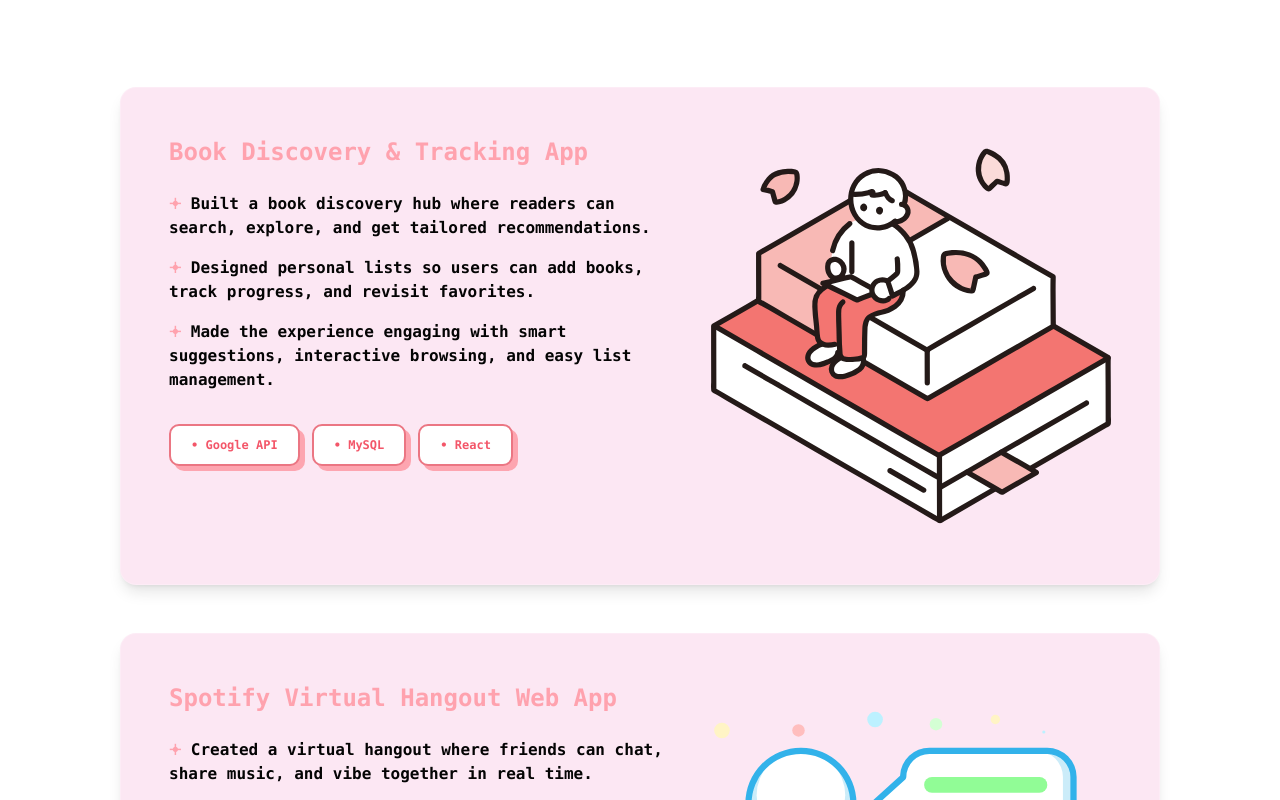
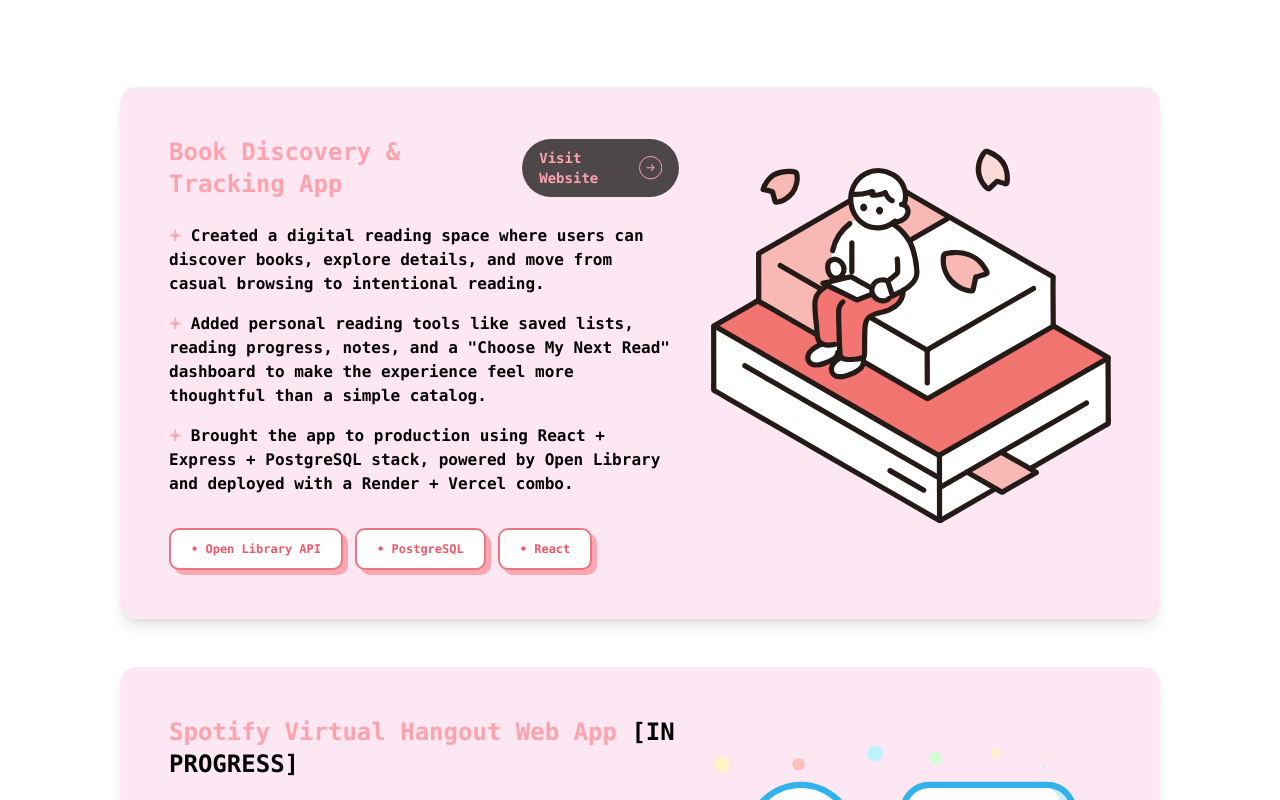
Before and after one commit to Daniella3/portfolio, a React (Vite) app: page / in a window 1280 px wide. Shown: the part 2920-3720 px from the top of the page. Built offline with nearby package versions, Linux system fonts and the light colour scheme.

Commit message:
added book_discovery website

```diff
--- a/src/components/ProjectsSection.jsx
+++ b/src/components/ProjectsSection.jsx
@@ -41,17 +41,37 @@ export default function ProjectsSection() {
         <li className="bg-pink-100 dark:bg-[#872F55] border border-white/20 rounded-2xl shadow-lg sticky top-20">
           <div className="flex flex-col lg:flex-row items-center lg:items-start justify-between gap-8 p-6 lg:p-12">
             <div className="flex-1">
-              <h3 className="font-bold text-lg lg:text-2xl text-rose-300 dark:text-[#2A0718] mb-6">
-                Book Discovery &amp; Tracking App
-              </h3>
+              <div className="flex items-center justify-between mb-6">
+                <h3 className="font-bold text-lg lg:text-2xl text-rose-300 dark:text-[#2A0718]">
+                  Book Discovery & Tracking App
+                </h3>
+                <a href="https://book-discovery-and-tracking.vercel.app/search" target="_blank" rel="noopener noreferrer"
+                  className="text-rose-300 dark:text-black group flex items-center px-4 py-2 rounded-full bg-black/70 dark:bg-rose-300/70 text-sm font-bold border border-transparent transition-all duration-200 hover:bg-black/90 dark:hover:bg-rose-300 active:scale-95"
+                >
+                  <span>Visit Website</span>
+
+                  <svg
+                    xmlns="http://www.w3.org/2000/svg"
+                    fill="none"
+                    viewBox="0 0 74 74"
+                    className="w-[28px] ml-2 transition-transform duration-300 ease-in-out group-hover:translate-x-[5px]"
+                  >
+                    <circle strokeWidth="3" stroke="currentColor" r="35.5" cy="37" cx="37" />
+                    <path
+                      fill="currentColor"
+                      d="M25 35.5C24.1716 35.5 23.5 36.1716 23.5 37C23.5 37.8284 24.1716 38.5 25 38.5V35.5ZM49.0607 38.0607C49.6464 37.4749 49.6464 36.5251 49.0607 35.9393L39.5147 26.3934C38.9289 25.8076 37.9792 25.8076 37.3934 26.3934C36.8076 26.9792 36.8076 27.9289 37.3934 28.5147L45.8787 37L37.3934 45.4853C36.8076 46.0711 36.8076 47.0208 37.3934 47.6066C37.9792 48.1924 38.9289 48.1924 39.5147 47.6066L49.0607 38.0607ZM25 38.5L48 38.5V35.5L25 35.5V38.5Z"
+                    />
+                  </svg>
+                </a>
+              </div>
               <ul className="space-y-4 text-black dark:text-rose-300 font-bold mb-8">
-                <li><span className="text-rose-300 dark:text-[#2A0718]">𖥔</span> Built a book discovery hub where readers can search, explore, and get tailored recommendations.</li>
-                <li><span className="text-rose-300 dark:text-[#2A0718]">𖥔</span> Designed personal lists so users can add books, track progress, and revisit favorites.</li>
-                <li><span className="text-rose-300 dark:text-[#2A0718]">𖥔</span> Made the experience engaging with smart suggestions, interactive browsing, and easy list management.</li>
+                <li><span className="text-rose-300 dark:text-[#2A0718]">𖥔</span> Created a digital reading space where users can discover books, explore details, and move from casual browsing to intentional reading.</li>
+                <li><span className="text-rose-300 dark:text-[#2A0718]">𖥔</span> Added personal reading tools like saved lists, reading progress, notes, and a "Choose My Next Read" dashboard to make the experience feel more thoughtful than a simple catalog.</li>
+                <li><span className="text-rose-300 dark:text-[#2A0718]">𖥔</span> Brought the app to production using React + Express + PostgreSQL stack, powered by Open Library and deployed with a Render + Vercel combo.</li>
               </ul>
               <div className="flex flex-wrap gap-3">
-                <div className="comic-button">• Google API</div>
-                <div className="comic-button">• MySQL</div>
+                <div className="comic-button">• Open Library API</div>
+                <div className="comic-button">• PostgreSQL</div>
                 <div className="comic-button">• React</div>
               </div>
             </div>
@@ -66,7 +86,7 @@ export default function ProjectsSection() {
           <div className="flex flex-col lg:flex-row items-center lg:items-start justify-between gap-8 p-6 lg:p-12">
             <div className="flex-1">
               <h3 className="font-bold text-lg lg:text-2xl text-rose-300 dark:text-[#2A0718] mb-6">
-                Spotify Virtual Hangout Web App
+                Spotify Virtual Hangout Web App <span className="text-black dark:text-rose-300">[IN PROGRESS]</span>
               </h3>
               <ul className="space-y-4 text-black dark:text-[#fda4af] font-bold mb-8">
                 <li><span className="text-rose-300 dark:text-[#2A0718]">𖥔</span> Created a virtual hangout where friends can chat, share music, and  vibe together in real time.</li>
```
